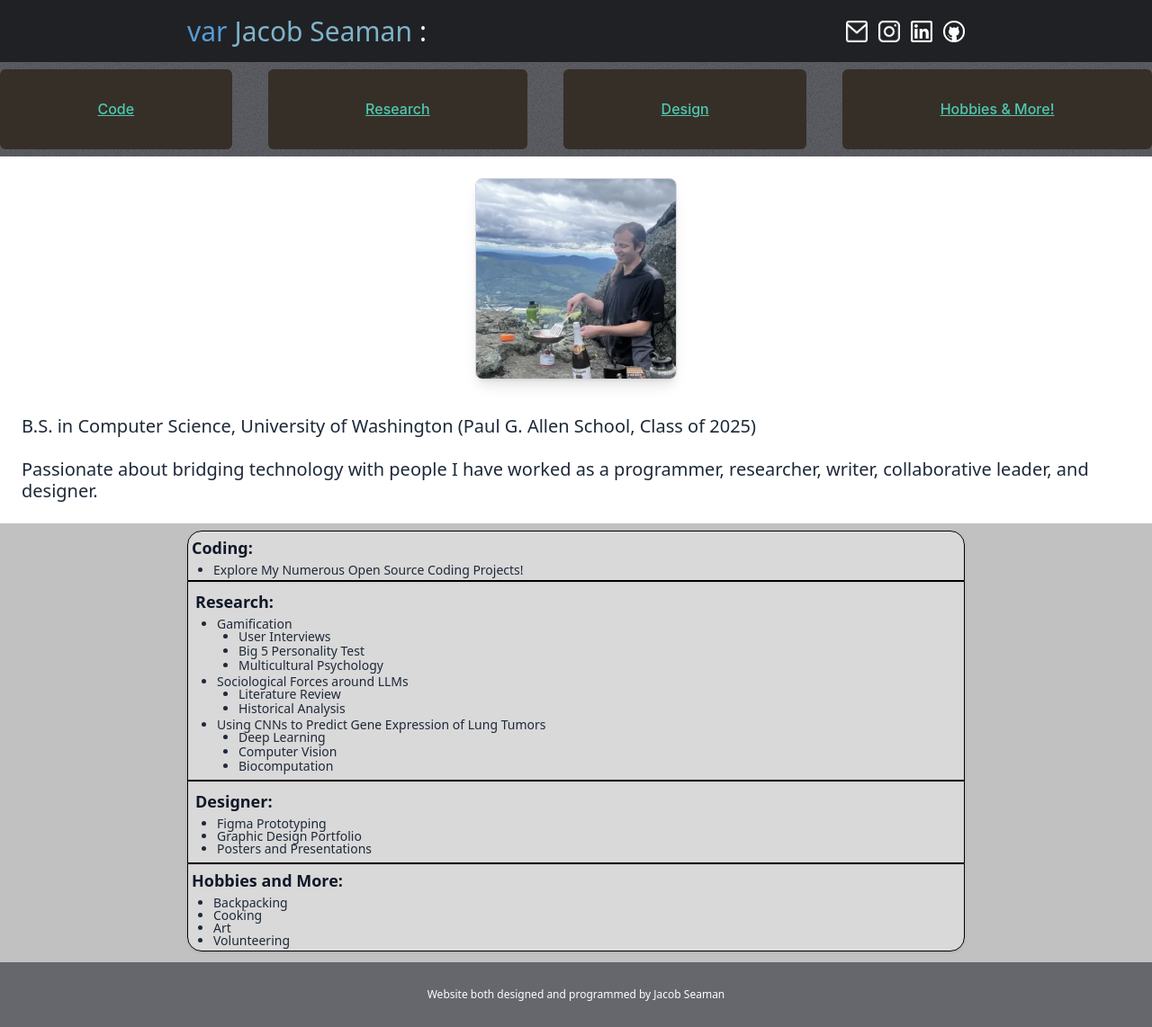
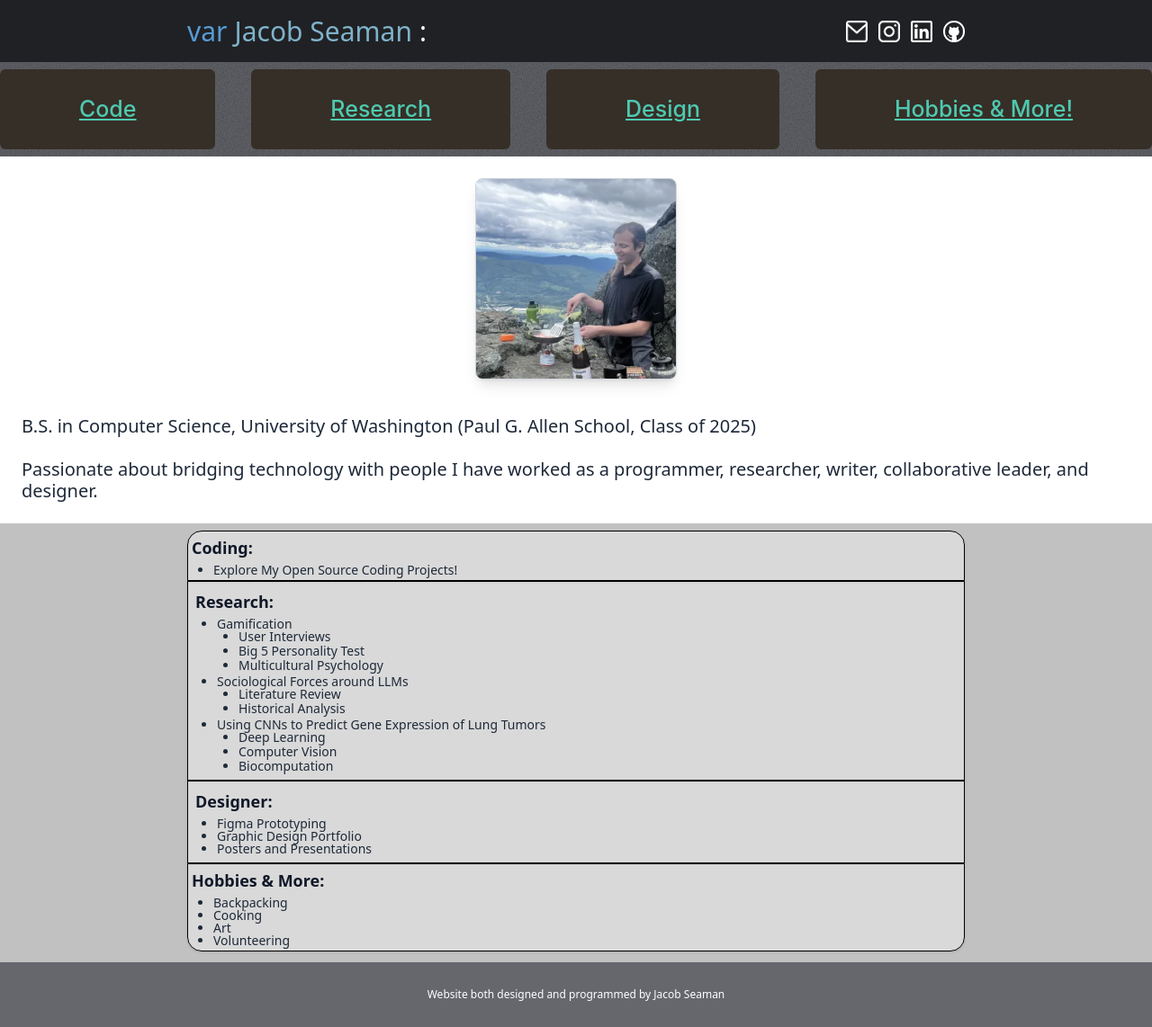
Before and after one commit to blobgoat/personal_website, a React (Vite) app: page / in a window 1280 px wide. Shown: the whole page at 90% size. Built offline with nearby package versions, Linux system fonts and the light colour scheme.

Commit message:
fully functioning first page that im confident in

```diff
--- a/src/App.tsx
+++ b/src/App.tsx
@@ -20,7 +20,7 @@ function App() {
         return <div className="text-center text-2xl">Research Page (Coming Soon!)</div>;
       case "Design":
         return <div className="text-center text-2xl">Design Page (Coming Soon!)</div>;
-      case "Hobbies & More!":
+      case "Hobbies &\n More!":
         return <div className="text-center text-2xl">Hobbies & More! Page (Coming Soon!)</div>;
       default:
         return <Home setCurrentPage={setCurrentPage} setPageToCoding={setPageToCoding} setPageToResearch={setPageToResearch} setPageToDesign={setPageToDesign} setPageToHobbies={setPageToHobbies} setPageToHome={setPageToHome} />;
@@ -110,7 +110,7 @@ export function setPageToDesign(setCurrentPage: (page: string) => void) {
 }
 
 export function setPageToHobbies(setCurrentPage: (page: string) => void) {
-  setCurrentPage("Hobbies & More!");
+  setCurrentPage("Hobbies &\n More!");
   window.scrollTo(0, 0);
 }
 
--- a/src/Home.tsx
+++ b/src/Home.tsx
@@ -85,7 +85,7 @@ const MainPanel = ({ setCurrentPage, setPageToCoding, setPageToResearch, setPage
   <div className="flex flex-col bg-[#D9D9D9] rounded-2xl text-[16px] leading-[100%]">
     <TopInfoCard title="Coding:" handleClick={() => setPageToCoding(setCurrentPage)}>
       <ul className="list-disc pl-6">
-        <li>Explore My Numerous Open Source Coding Projects!</li>
+        <li>Explore My Open Source Coding Projects!</li>
       </ul>
     </TopInfoCard>
 
@@ -128,7 +128,7 @@ const MainPanel = ({ setCurrentPage, setPageToCoding, setPageToResearch, setPage
       </ul>
     </RegularInfoCard>
 
-    <BottomInfoCard title="Hobbies and More:" handleClick={() => setPageToHobbies(setCurrentPage)}>
+    <BottomInfoCard title="Hobbies & More:" handleClick={() => setPageToHobbies(setCurrentPage)}>
       <ul className="list-disc pl-6">
         <li>Backpacking</li>
         <li>Cooking</li>
--- a/src/components/tab.tsx
+++ b/src/components/tab.tsx
@@ -95,7 +95,7 @@ const Tab = React.forwardRef<HTMLButtonElement, TabProps>(function Tab(
                 className={`
                     w-full h-full
         rounded-md font-medium transition
-        ${tabText}
+        ${tabText + '\n'}
         bg-[var(--tab-bg)] ${isActive ? "shadow-[inset_0_4px_4px_0_rgba(0,0,0,0.25)] ring-inset ring-1 ring-black/10" : ""} hover:bg-[var(--tab-hover)]/50
         ${disabled ? "opacity-50 cursor-not-allowed" : "cursor-pointer"}
         ${className}
--- a/src/components/utils.tsx
+++ b/src/components/utils.tsx
@@ -1,6 +1,6 @@
 
 //globally relevant variables
-export const labels: string[] = ["Code", "Research", "Design", "Hobbies & More!"];
+export const labels: string[] = ["Code", "Research", "Design", "Hobbies &\n More!"];
 
 
 //home
@@ -13,7 +13,7 @@ export const tabColorActive: string = "#362F27";
 // pressed is 444240 50% saturation and internal drop shadow
 export const tabColorPressed: string =
     "#444240"; // 50% saturation & drop shadow
-export const tabText: string = "font-[Inter] text-[16px] underline text-[#4EC9B0]";
+export const tabText: string = "font-[Inter] text-[16px] md:text-[25px] underline text-[#4EC9B0]";
 export const tabColorActiveHover: string = "#362F27";
 export const tabColorPressedHover: string = "#362F27";
 export const tabminWidth: string = "69px";
```
Also changed, not shown: 1 other file (tests, documents, lock files or other folders).
